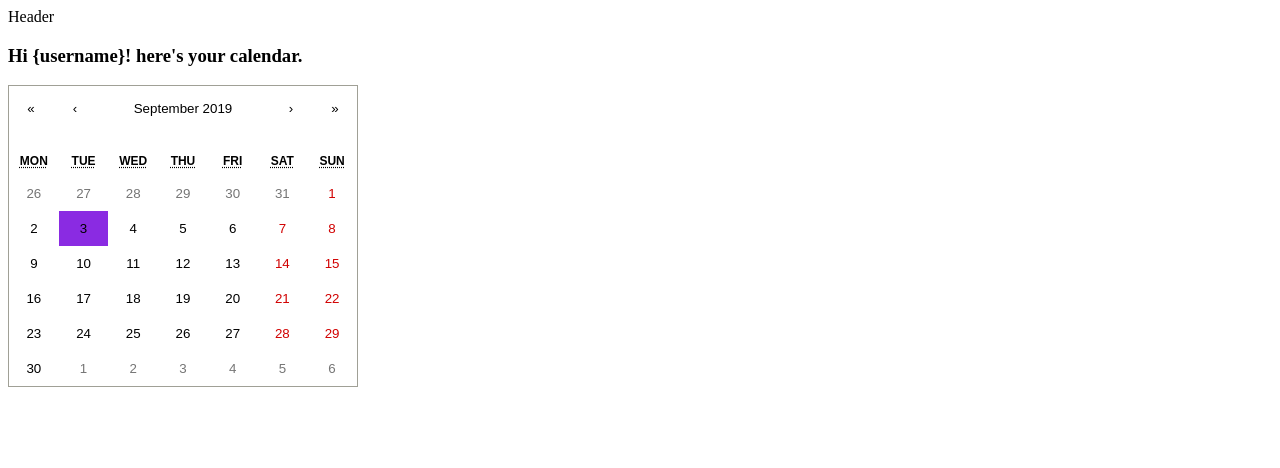
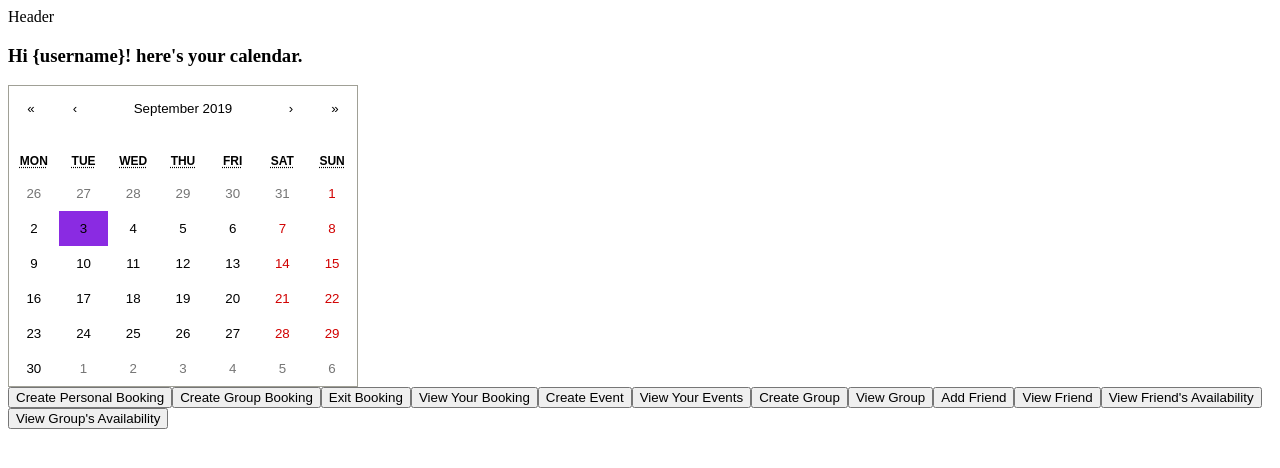
Before and after one commit to armostheus/booked, a React (Create React App) app: page / in a window 1280 px wide. Shown: the top 468 px of the page. Built offline with nearby package versions, Linux system fonts and the light colour scheme.

Commit message:
Adding Buttons

```diff
--- a/src/components/body/home/Home.js
+++ b/src/components/body/home/Home.js
@@ -1,6 +1,6 @@
 import React from 'react'
 import Calendar from 'react-calendar'
-import style from './Home.css'
+import './Home.css'
 /* import Calendar from 'react-calendar/dist/entry.nostyle'
  */
 
@@ -15,6 +15,18 @@ class Home extends React.Component{
                     ({ date, view }) => view === 'month' && date.getDate() === 3 && date.getMonth() === 8 ? 'wednesday' : null
                 }
                 />
+                <button>Create Personal Booking</button>
+                <button>Create Group Booking</button>
+                <button>Exit Booking</button>
+                <button>View Your Booking</button>
+                <button>Create Event</button>
+                <button>View Your Events</button>
+                <button>Create Group</button>
+                <button>View Group</button>
+                <button>Add Friend</button>
+                <button>View Friend</button>
+                <button>View Friend's Availability</button>
+                <button>View Group's Availability</button>
             </div>
         )
     }
```
